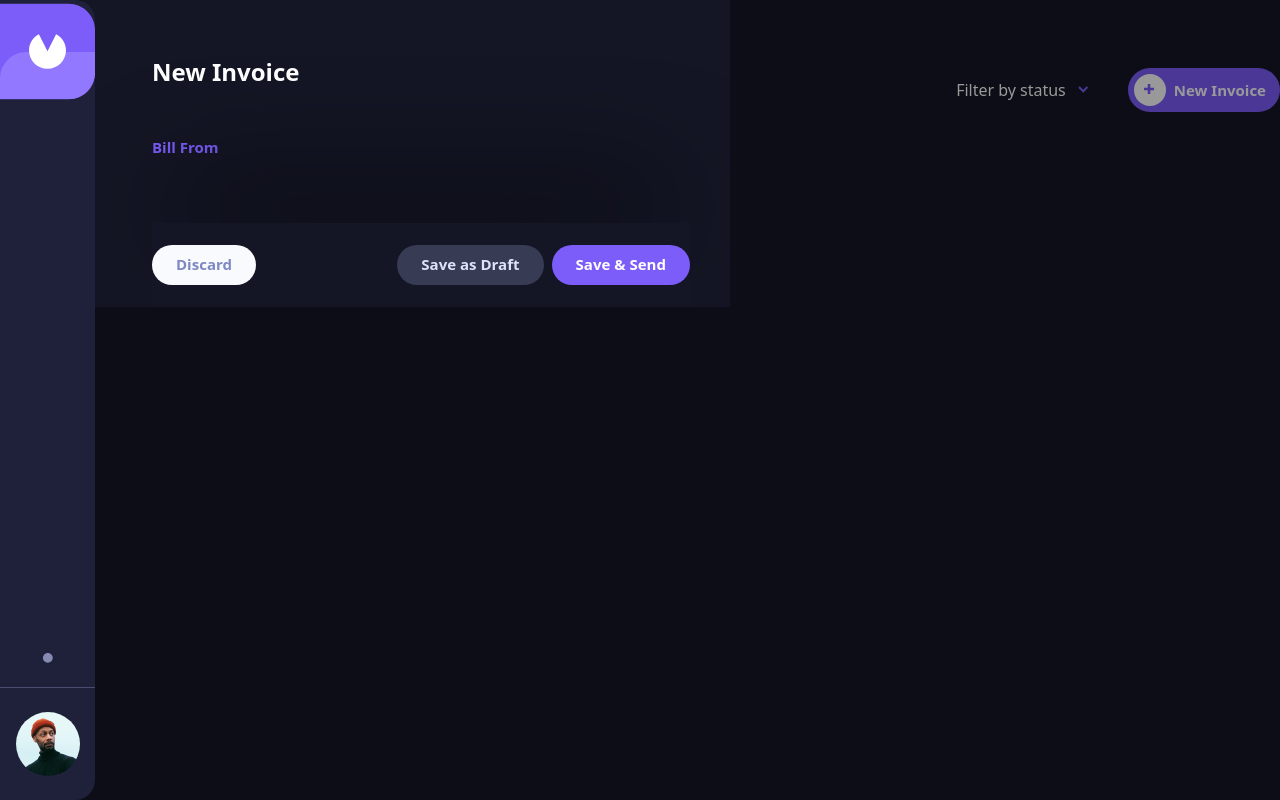
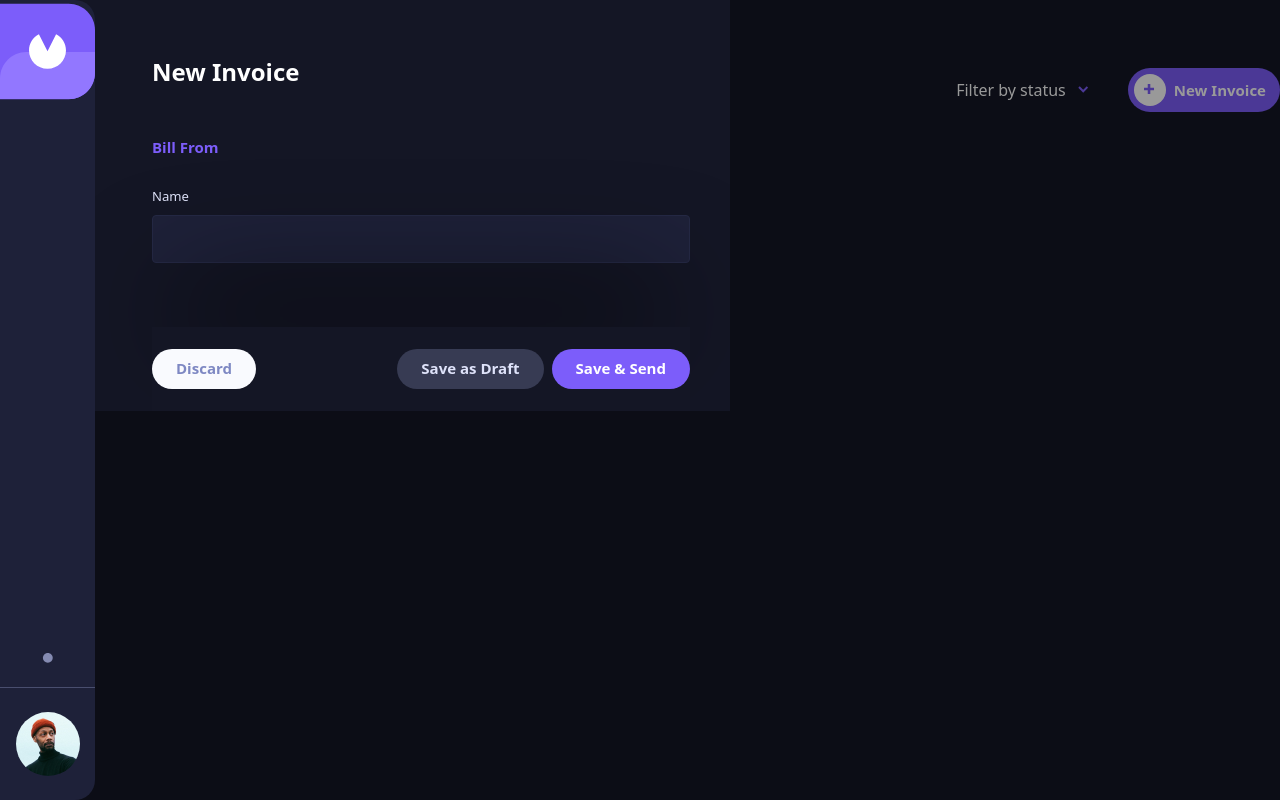
Before and after one commit to toriola998/Invoice-app, a React (Vite) app: page / in a window 1280 px wide. Built offline with nearby package versions, Linux system fonts and the light colour scheme.

Commit message:
CREATE: created input field

```diff
--- a/src/components/CreateInvoice.jsx
+++ b/src/components/CreateInvoice.jsx
@@ -1,4 +1,5 @@
 import InvoiceLayout from './layout/InvoiceLayout';
+import InputField from './shared/InputField';
 
 export default function CreateInvoice() {
    return (
@@ -6,6 +7,8 @@ export default function CreateInvoice() {
          <p className="font-bold text-2xl">New Invoice</p>
          <div className="mb-9">
             <p className="bold-15 text-blue my-6 md:mt-12">Bill From</p>
+
+            <InputField type="text" label="Name" />
          </div>
 
          <div className="bottom-btns">
--- /dev/null
+++ b/src/components/shared/InputField.jsx
@@ -0,0 +1,35 @@
+export default function InputField({
+   label,
+   name,
+   errorMessage,
+   defaultValue,
+   type,
+   placeholder,
+   fieldName,
+}) {
+   return (
+      <div className="relative ">
+         <label
+            htmlFor={name}
+            className={`label ${errorMessage ? 'text-orange' : ''}`}
+         >
+            {label}
+         </label>
+
+         <input
+            type={type}
+            min="0"
+            step="any"
+            placeholder={placeholder}
+            id={name}
+            name={name}
+            defaultValue={defaultValue}
+            {...fieldName}
+            className={`input ${errorMessage ? 'border-2 border-orange' : ''}`}
+         />
+         <p className="text-orange text-xs absolute top-[6px] right-0 font-medium">
+            {errorMessage}
+         </p>
+      </div>
+   );
+}
--- a/src/styles/index.scss
+++ b/src/styles/index.scss
@@ -1,6 +1,7 @@
 @import url('https://fonts.googleapis.com/css2?family=League+Spartan:wght@400;500;700&display=swap');
 @import './animation.scss';
 @import './shared.scss';
+@import './input.scss';
 
 @tailwind base;
 @tailwind components;
--- /dev/null
+++ b/src/styles/input.scss
@@ -0,0 +1,38 @@
+/* Chrome, Safari, Edge, Opera */
+input::-webkit-outer-spin-button,
+input::-webkit-inner-spin-button {
+   -webkit-appearance: none;
+   margin: 0;
+}
+
+/* Firefox */
+input[type='number'] {
+   -moz-appearance: textfield;
+}
+
+.input {
+   border: 1px solid var(--black-2);
+   @apply pl-5 h-12 outline-0 bold-15 mt-2 rounded bg-black w-full;
+}
+
+.label {
+   @apply text-[.82rem] font-medium text-grey;
+}
+
+.dropdown {
+   box-shadow: 0px 10px 20px 0px rgba(0, 0, 0, 0.25);
+   @apply flex flex-col gap-4;
+
+   label {
+      @apply text-[15px] font-bold;
+   }
+
+   > div {
+      @apply gap-3 flex items-center;
+   }
+
+   input[type='checkbox'] {
+      accent-color: var(--blue);
+      @apply w-4 h-4;
+   }
+}
```
